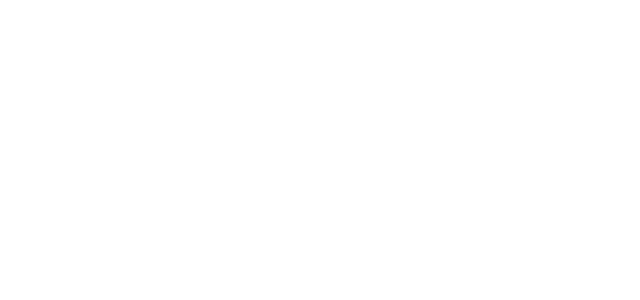
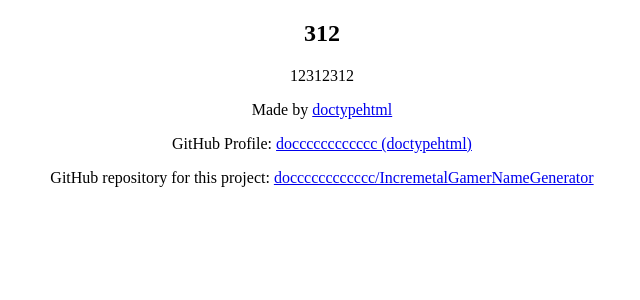
Before and after one commit to docccccccccccc/IncrementalGamerNameGenerator, a Vue app: page / in a window 1280 px wide. Before the commit this address had no page. Shown: the top 300 px of the page, without its empty margins (318-958 px from the left). Built offline with nearby package versions, Linux system fonts and the light colour scheme; the HTML template or start-up script is replaced by a standard one.

Commit message:
Add basic layout

```diff
--- a/src/App.vue
+++ b/src/App.vue
@@ -1,10 +1,16 @@
 <script setup lang="ts">
 import { ElConfigProvider } from 'element-plus'
 import zhCn from 'element-plus/es/locale/lang/zh-cn'
+import PageLayout from './components/PageLayout.vue'
 </script>
 
 <template>
-  <el-config-provider :locale="zhCn"> </el-config-provider>
+  <el-config-provider :locale="zhCn">
+    <PageLayout>
+      <template #header>312</template>
+      12312312
+    </PageLayout>
+  </el-config-provider>
 </template>
 
 <style scoped></style>
--- /dev/null
+++ b/src/components/PageLayout.vue
@@ -0,0 +1,31 @@
+<template>
+  <el-container>
+    <el-header>
+      <h1>
+        <slot name="header"></slot>
+      </h1>
+    </el-header>
+    <el-main>
+      <slot></slot>
+    </el-main>
+    <el-footer>
+      <p>Made by <el-link href="https://doctypehtml.top">doctypehtml</el-link></p>
+      <p>
+        GitHub Profile:
+        <el-link href="https://github.com/docccccccccccc">docccccccccccc (doctypehtml)</el-link>
+      </p>
+      <p>
+        GitHub repository for this project:
+        <el-link href="https://github.com/docccccccccccc/IncrementalGamerNameGenerator">
+          docccccccccccc/IncremetalGamerNameGenerator
+        </el-link>
+      </p>
+    </el-footer>
+  </el-container>
+</template>
+
+<style lang="scss" scoped>
+.el-container {
+  text-align: center;
+}
+</style>
```
